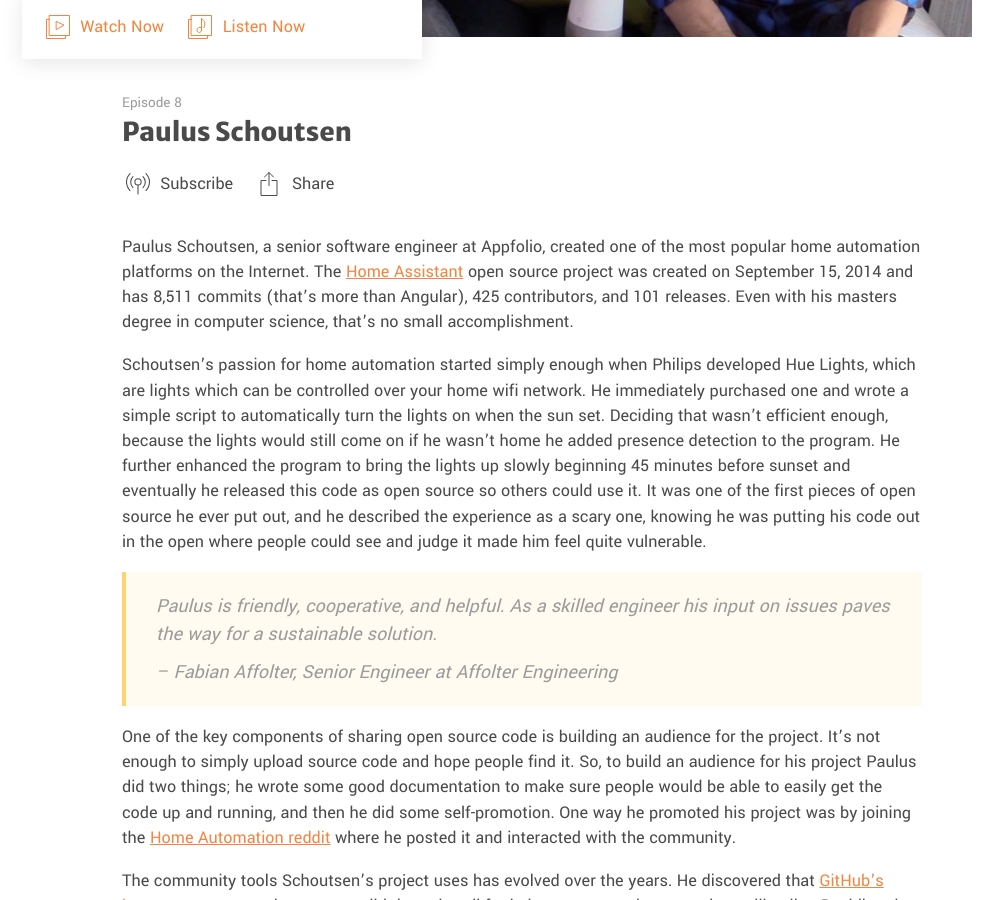
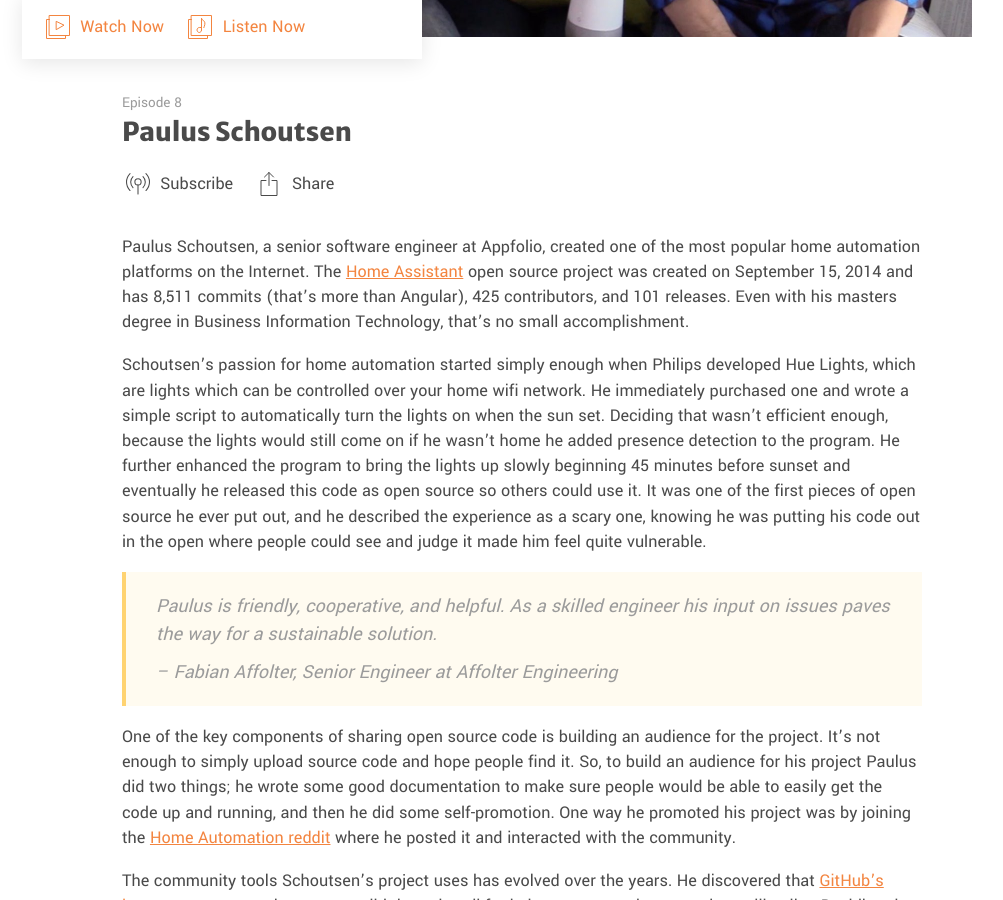
Before and after one commit to Code-Pop/open-sourcecraft, a Jekyll site: the page built from _episodes/paulus-schoutsen.markdown, in a window 1280 px wide and 900 px high, scrolled down 556 px. Shown: the whole window, without its empty margins (118-1121 px from the left). Built offline with Jekyll 4.4.1, drawn with Linux system fonts in a browser that asks for light colours.

Commit message:
Updated Paulus Schoutsen

```diff
--- a/_episodes/paulus-schoutsen.markdown
+++ b/_episodes/paulus-schoutsen.markdown
@@ -14,7 +14,7 @@
   Board](https://community.home-assistant.io/)\n[Home Automation reddit](https://www.reddit.com/r/homeautomation/)"
 ---
 
-Paulus Schoutsen, a senior software engineer at Appfolio, created one of the most popular home automation platforms on the Internet.  The [Home Assistant](https://home-assistant.io/) open source project was created on September 15, 2014 and has 8,511 commits (that’s more than Angular), 425 contributors, and 101 releases.  Even with his masters degree in computer science, that’s no small accomplishment.
+Paulus Schoutsen, a senior software engineer at Appfolio, created one of the most popular home automation platforms on the Internet.  The [Home Assistant](https://home-assistant.io/) open source project was created on September 15, 2014 and has 8,511 commits (that’s more than Angular), 425 contributors, and 101 releases.  Even with his masters degree in Business Information Technology, that’s no small accomplishment.
 
 Schoutsen’s passion for home automation started simply enough when Philips developed Hue Lights, which are lights which can be controlled over your home wifi network.  He immediately purchased one and wrote a simple script to automatically turn the lights on when the sun set.  Deciding that wasn’t efficient enough, because the lights would still come on if he wasn’t home he added presence detection to the program.  He further enhanced the program to bring the lights up slowly beginning 45 minutes before sunset and eventually he released this code as open source so others could use it.  It was one of the first pieces of open source he ever put out, and he described the experience as a scary one,  knowing he was putting his code out in the open where people could see and judge it made him feel quite vulnerable.
 
```
